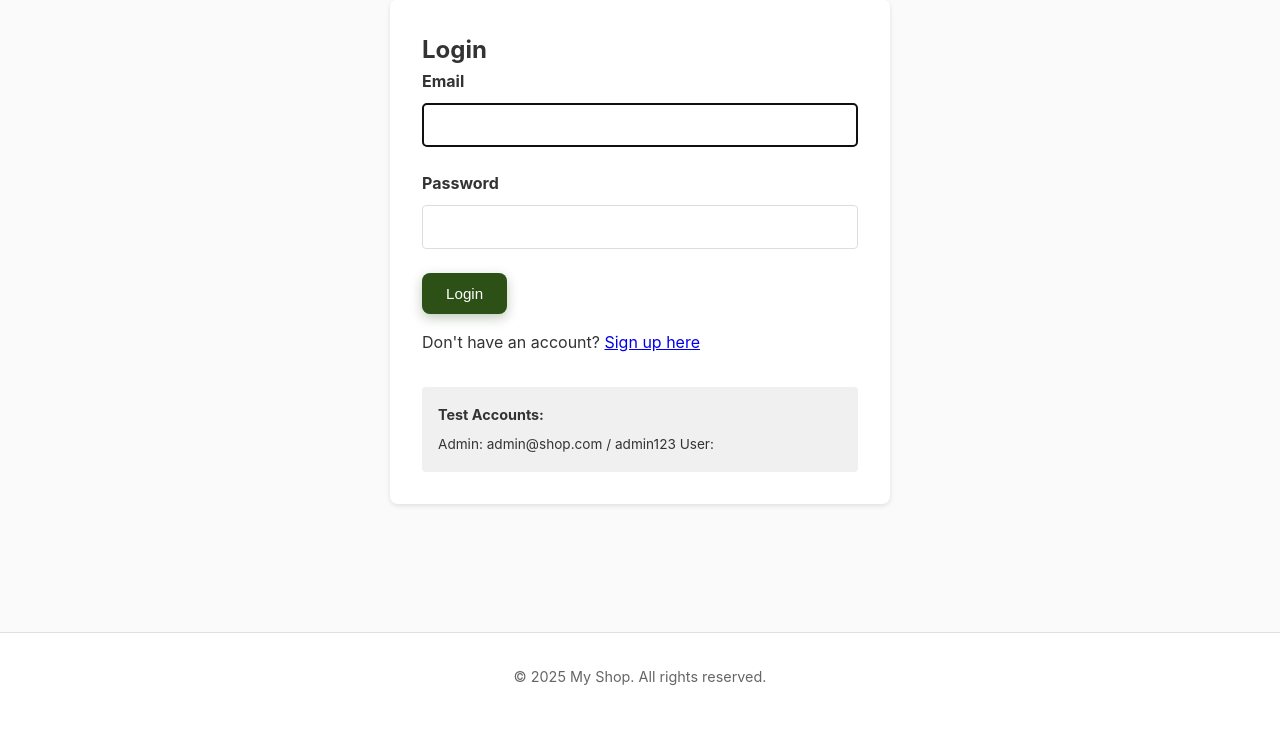
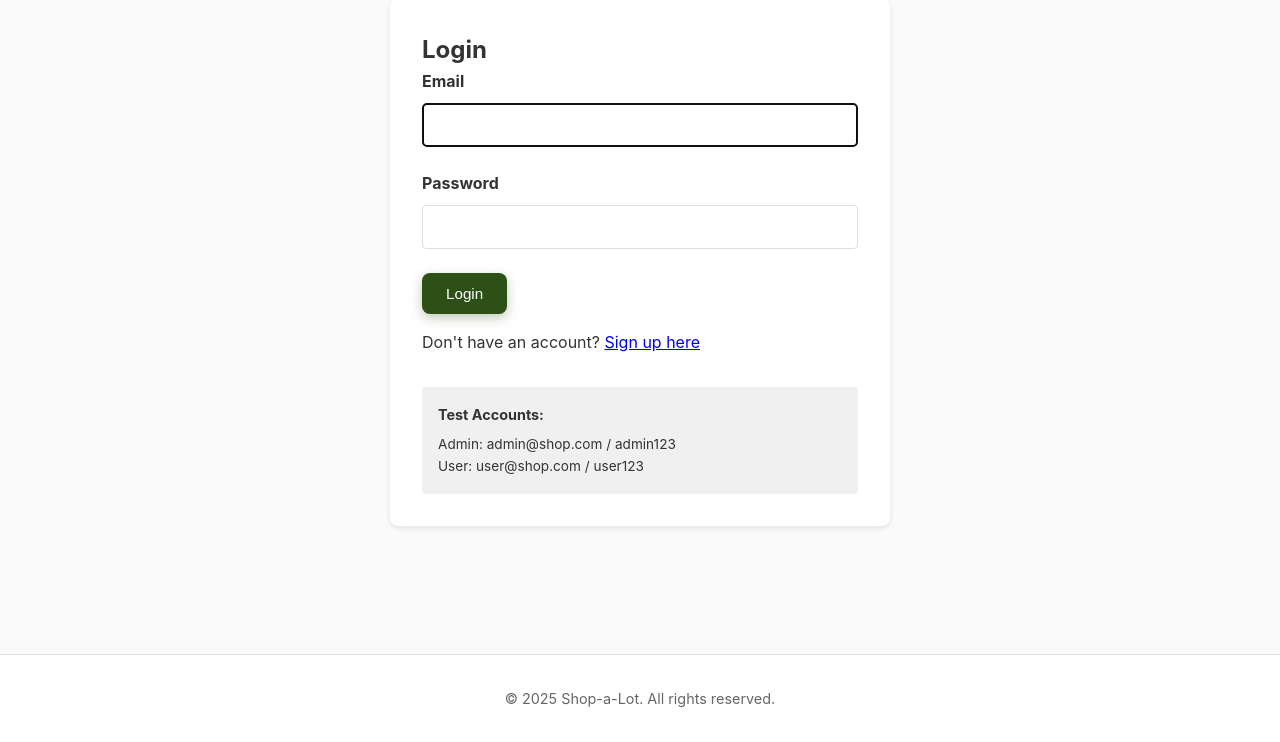
Before and after one commit to adamhb710/cosc213-finalproject, a PHP site: page /login.php in a window 1280 px wide. Shown: the part 160-902 px from the top of the page. Before the commit the page ends 845 px from the top, so only its background shows below. Run offline with PHP 8.4, Linux system fonts and the light colour scheme.

Commit message:
fixed and added footers to other pages to ensure uniformity in design

```diff
--- a/login.php
+++ b/login.php
@@ -114,8 +114,8 @@ if ($_SERVER['REQUEST_METHOD'] == 'POST') {
                 <div style="margin-top: 2rem; padding: 1rem; background: #f0f0f0; border-radius: 4px;">
                     <p style="margin: 0; font-size: 0.9rem;"><strong>Test Accounts:</strong></p>
                     <p style="margin: 0.5rem 0 0 0; font-size: 0.85rem;">
-                        Admin: admin@shop.com / admin123
-                        User:
+                        Admin: admin@shop.com / admin123 <br>
+                        User:  user@shop.com / user123
                     </p>
                 </div>
             </form>
@@ -124,7 +124,7 @@ if ($_SERVER['REQUEST_METHOD'] == 'POST') {
 
     <footer>
         <div class="container">
-            <p>&copy; <?php echo date('Y'); ?> My Shop. All rights reserved.</p>
+            <p>&copy; <?php echo date('Y'); ?> Shop-a-Lot. All rights reserved.</p>
         </div>
     </footer>
 </body>
```
